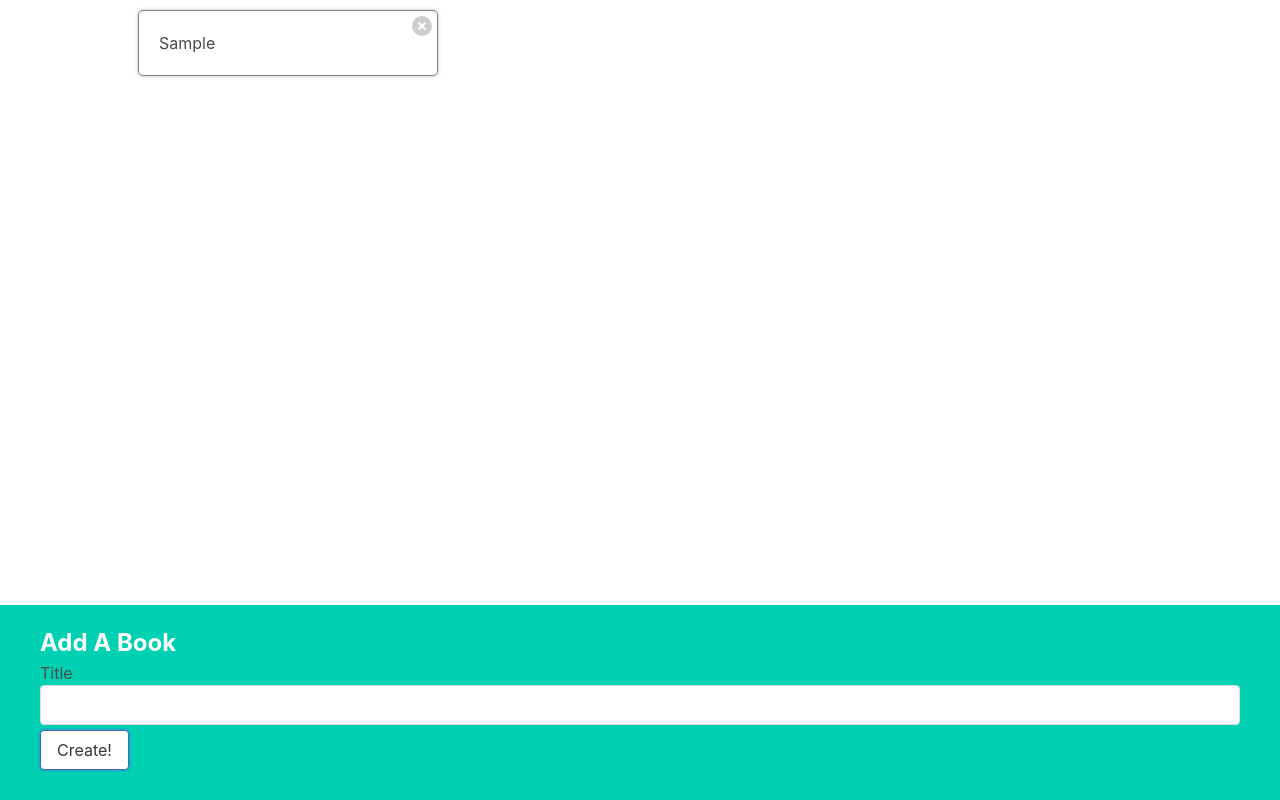
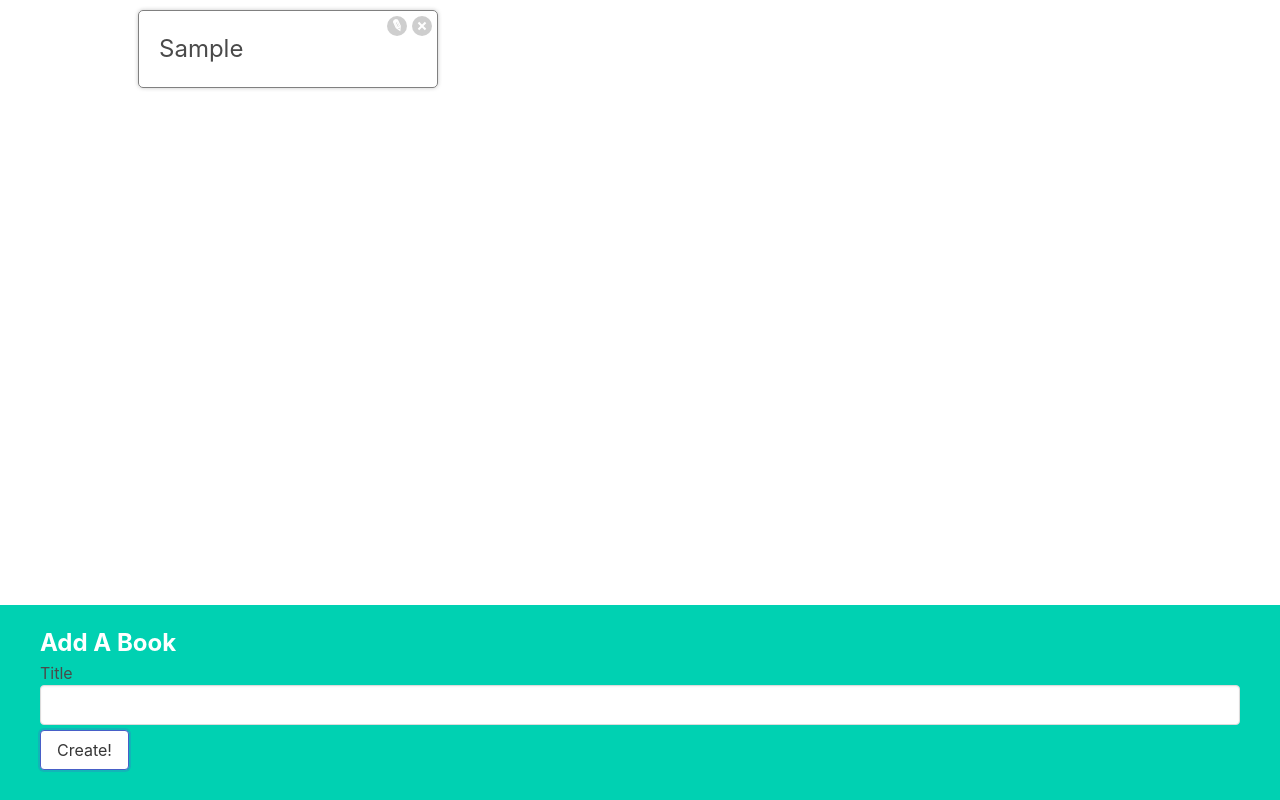
Before and after one commit to locaulker/books, a React (Create React App) app: page / in a window 1280 px wide. Both pictures are taken after typing "Sample" into the empty fields and a click on the button "Create!". Built offline with nearby package versions, Linux system fonts and the light colour scheme.

Commit message:
implemented the BookEdit component

```diff
--- a/src/components/BookEdit.js
+++ b/src/components/BookEdit.js
@@ -1,7 +1,25 @@
-import React from "react"
+import React, { useState } from "react"
 
-function BookEdit() {
-  return <div>BookEdit</div>
+function BookEdit({ book }) {
+  const [title, setTitle] = useState(book.title)
+
+  const handleChange = event => {
+    setTitle(event.target.value)
+  }
+
+  const handleSubmit = event => {
+    event.preventDefault()
+
+    console.log("New title is", title)
+  }
+
+  return (
+    <form onSubmit={handleSubmit} className="book-edit">
+      <label>Title</label>
+      <input className="input" value={title} onChange={handleChange} />
+      <button className="button is-primary">Save</button>
+    </form>
+  )
 }
 
 export default BookEdit
--- a/src/components/BookShow.js
+++ b/src/components/BookShow.js
@@ -1,15 +1,30 @@
-import React from "react"
+import React, { useState } from "react"
+import BookEdit from "./BookEdit"
 
 function BookShow({ book, onDelete }) {
-  const handleClick = () => {
+  const [showEdit, setShowEdit] = useState(false)
+
+  const handleDeleteClick = () => {
     onDelete(book.id)
+  }
+
+  const handleEditClick = () => {
+    setShowEdit(!showEdit)
+  }
+
+  let content = <h3>{book.title}</h3>
+  if (showEdit) {
+    content = <BookEdit book={book} />
   }
 
   return (
     <div className="book-show">
-      {book.title}
+      <div>{content}</div>
       <div className="actions">
-        <button className="delete" onClick={handleClick}>
+        <button className="edit" onClick={handleEditClick}>
+          Edit
+        </button>
+        <button className="delete" onClick={handleDeleteClick}>
           Delete
         </button>
       </div>
```
